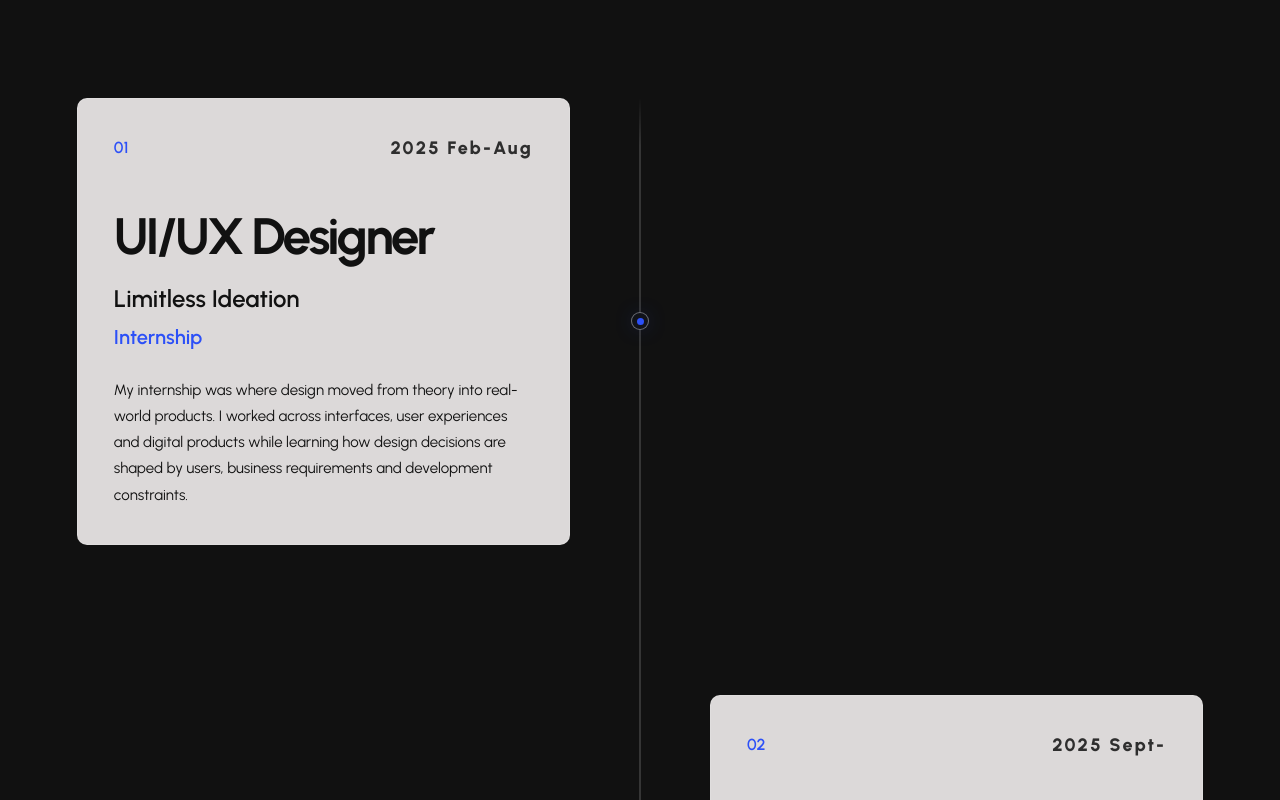
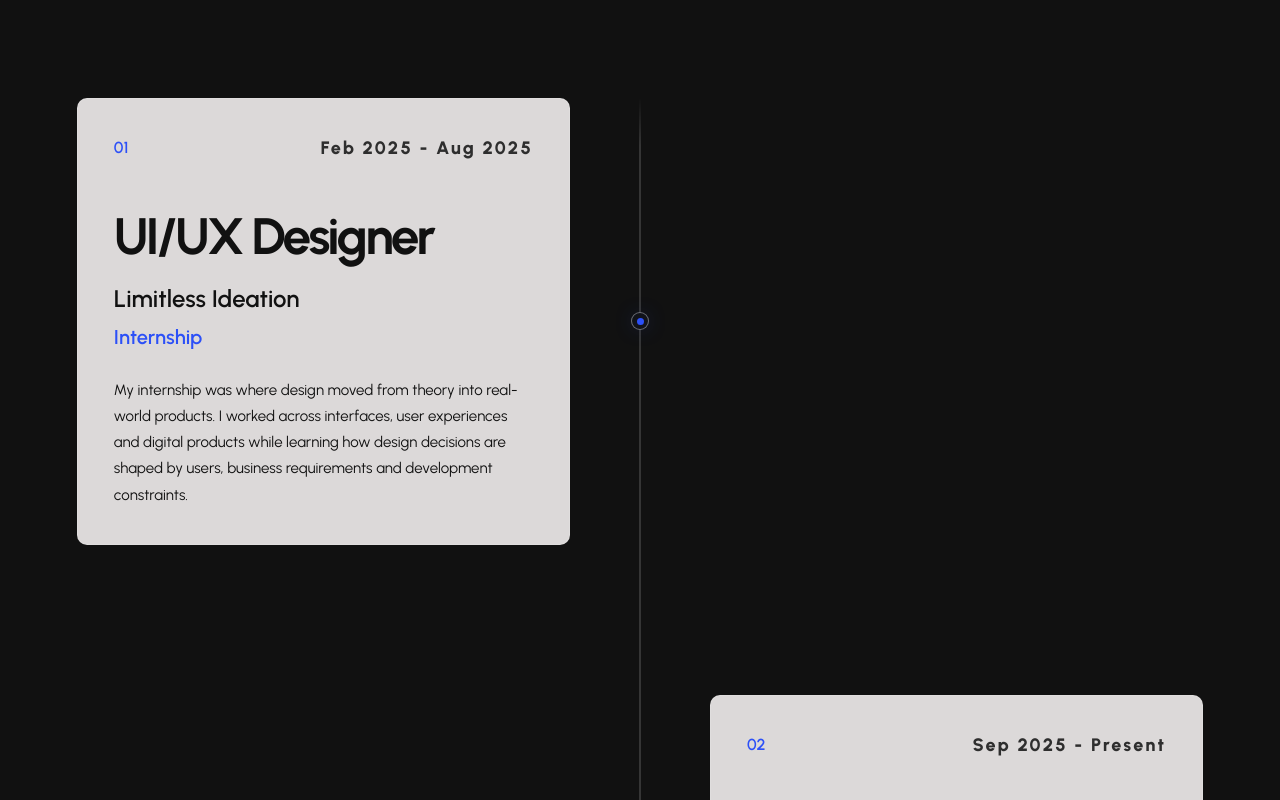
Before and after one commit to KCDasanayaka/My-Portfolio, a Next.js app in the folder portfolio/: page /about in a window 1280 px wide. Shown: the part 1500-2300 px from the top of the page. Built offline with nearby package versions, Linux system fonts and the light colour scheme.

Commit message:
Updated Changes

```diff
--- a/portfolio/src/app/projects/page.tsx
+++ b/portfolio/src/app/projects/page.tsx
@@ -5,6 +5,8 @@ import Image from "next/image";
 import Link from "next/link";
 import styles from "../../styles/ProjectsSection.module.css";
 import { projects } from "../../data/projects";
+import Navbar from "@/components/layout/Navbar";
+import Footer from "@/components/layout/Footer";
 
 /* ── Project card component ── */
 function ProjectCard({
@@ -62,6 +64,8 @@ export default function ProjectsPage() {
   }, []);
 
   return (
+    <>
+
     <section className={styles.projects} id="projects" ref={sectionRef}>
       {/* ── Top meta bar ── */}
       <div className={styles.metaBar}>
@@ -83,5 +87,8 @@ export default function ProjectsPage() {
         ))}
       </div>
     </section>
+    <Footer/>
+    </>
+
   );
 }
--- a/portfolio/src/components/about/AboutTimeline.tsx
+++ b/portfolio/src/components/about/AboutTimeline.tsx
@@ -8,7 +8,7 @@ const timelineItems = [
 
   {
     number: "01",
-    year: "2025 Feb-Aug",
+    year: "Feb 2025 - Aug 2025",
     title: "UI/UX Designer",
     role: "Limitless Ideation",
     company: "Internship",
@@ -18,7 +18,7 @@ const timelineItems = [
 
   {
     number: "02",
-    year: "2025 Sept-",
+    year: "Sep 2025 - Present",
     title: "Freelancer",
     role: "UI/UX · Web · Brand Design",
     company: "",
--- a/portfolio/src/components/animation/AboutScrollAnimation.tsx
+++ b/portfolio/src/components/animation/AboutScrollAnimation.tsx
@@ -268,7 +268,7 @@ export default function AboutScrollAnimation() {
           isMobile ? 0 : 8;
 
         const titleEndX =
-          isMobile ? 0 : -18;
+          isMobile ? 10 : -18;
 
         const titleX = lerp(
           titleStartX,
--- a/portfolio/src/styles/AboutScrollAnimation.module.css
+++ b/portfolio/src/styles/AboutScrollAnimation.module.css
@@ -796,7 +796,7 @@
    * One viewport per slide.
    */
   .scrollSection {
-    height: 2000vh;
+    height: 800vh;
   }
 
 
@@ -1018,7 +1018,7 @@
 
     width: 92vw;
 
-    height: 120vw;
+    height: 100vw;
 
     max-height: 500px;
 
```
